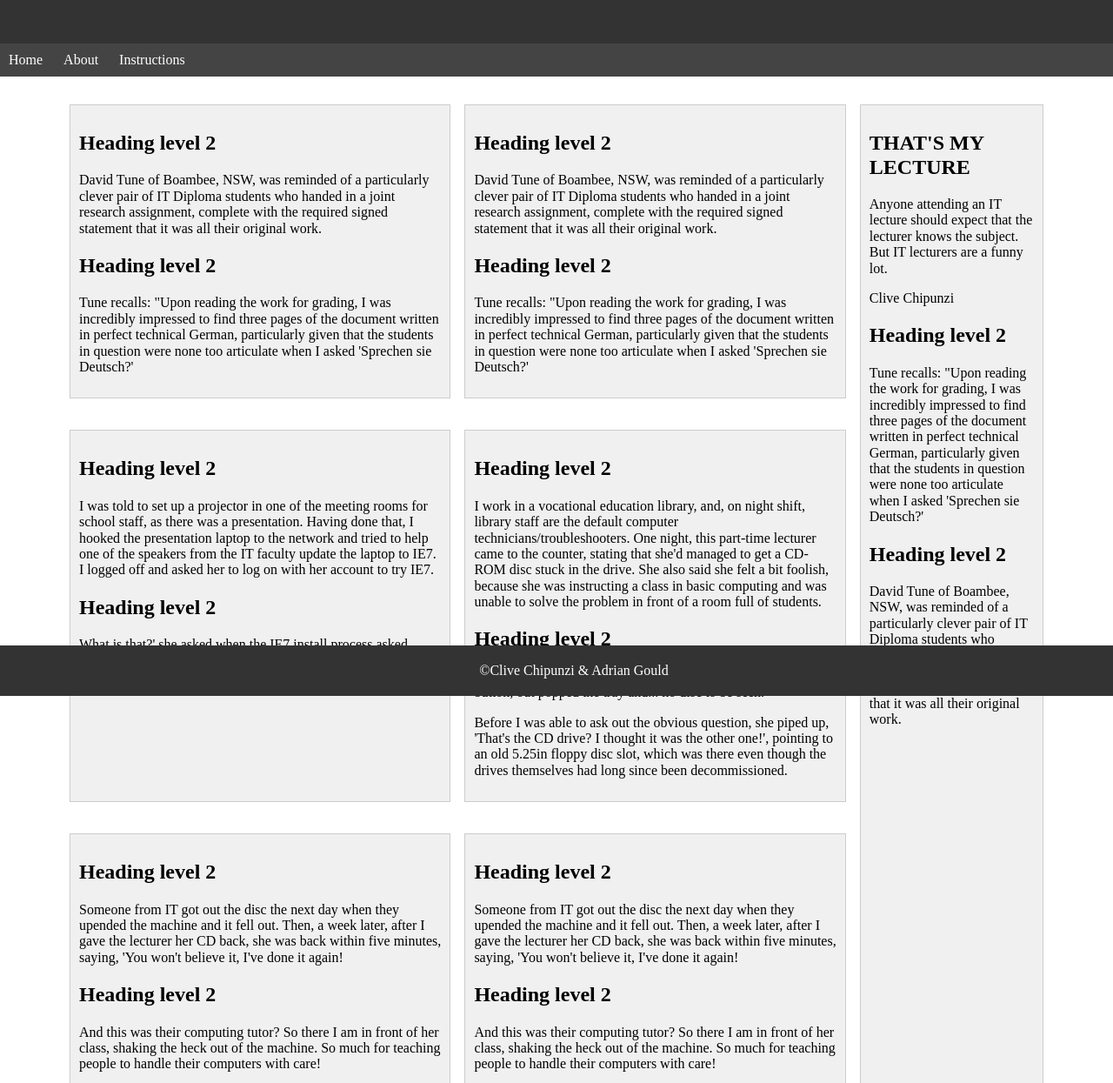
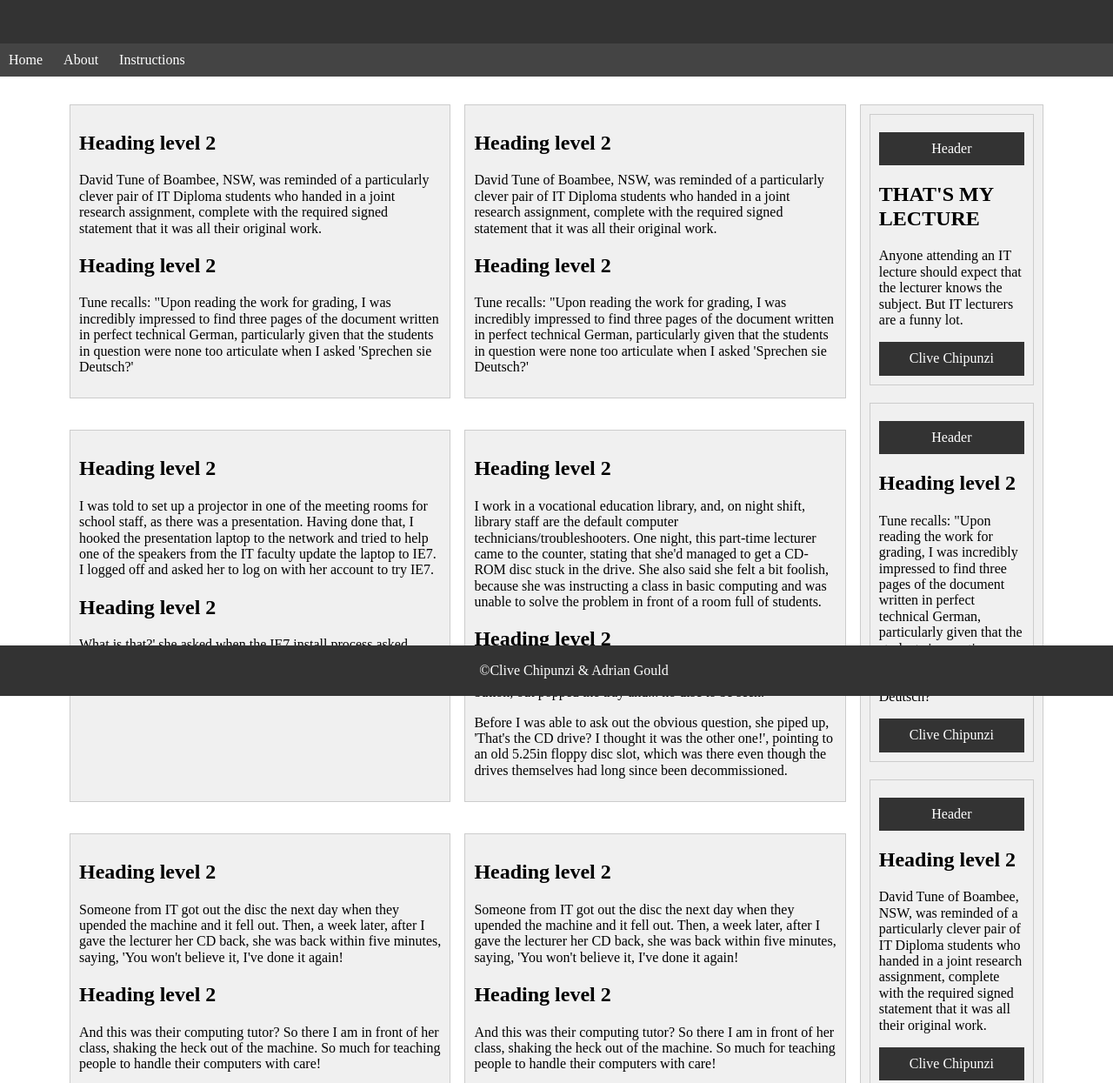
Before and after one commit to cliveeee/Web-Dev-Phase-1, a plain HTML site: page index.html in a window 1280 px wide. Shown: the top 1245 px of the page at 87% size. Drawn offline with Linux system fonts and the light colour scheme.

Commit message:
feat: desktop aside – add CSS for aside layout in desktop design

```diff
--- a/assets/css/style.css
+++ b/assets/css/style.css
@@ -7,7 +7,7 @@ body {
 
 /* CSS for hiding navigation and aside on mobile */
 @media (max-width: 768px) {
-    nav, aside {
+    nav, .aside-column {
         display: none;
     }
 }
@@ -75,7 +75,6 @@ body {
     padding: 10px;
     margin-bottom: 20px;
     grid-column: span 2;
-
 }
 
 /* CSS for aside column */
@@ -85,6 +84,26 @@ body {
     padding: 10px;
     border: 1px solid #ccc;
     margin-bottom: 50px;
+}
+
+.aside-column section {
+    border: 1px solid #ccc;
+    padding: 10px;
+    margin-bottom: 20px;
+}
+.aside-column section header {
+    background-color: #333;
+    color: white;
+    padding: 10px;
+    margin-top: 10px;
+    text-align: center;
+}
+.aside-column section footer {
+    background-color: #333;
+    color: white;
+    padding: 10px;
+    margin-top: 10px;
+    text-align: center;
 }
 
 /* CSS for footer */
@@ -98,3 +117,15 @@ body {
     width: 100%;
     text-align: center;
 }
+/* Media query for mobile mode */
+@media (max-width: 768px) {
+    .main-content {
+        grid-template-columns: 1fr;
+        grid-template-areas:
+            "article-column1"
+            "article-column2"
+            "article-column3"
+            "article-column4"
+            "article-column5";
+    }
+}
--- a/index.html
+++ b/index.html
@@ -133,6 +133,7 @@
     </article>
     <aside class="aside-column">
         <section>
+            <header>Header</header>
             <h2>THAT'S MY LECTURE</h2>
             <p>Anyone attending an IT lecture should expect that the lecturer knows the subject.
                 But IT lecturers are a funny lot.</p>
@@ -141,18 +142,26 @@
             </footer>
         </section>
         <section>
+            <header>Header</header>
             <h2>Heading level 2</h2>
 
             <p>Tune recalls: "Upon reading the work for grading, I was incredibly impressed to find
                 three pages of the document written in perfect technical German, particularly given
                 that the students in question were none too articulate when I asked 'Sprechen sie Deutsch?'</p>
+            <footer>
+                Clive Chipunzi
+            </footer>
         </section>
         <section>
+            <header> Header </header>
             <h2>Heading level 2</h2>
 
             <p>David Tune of Boambee, NSW, was reminded of a particularly clever pair of IT Diploma
                 students who handed in a joint research assignment, complete with the required signed
                 statement that it was all their original work.</p>
+            <footer>
+                Clive Chipunzi
+            </footer>
         </section>
     </aside>
 </main>
```
